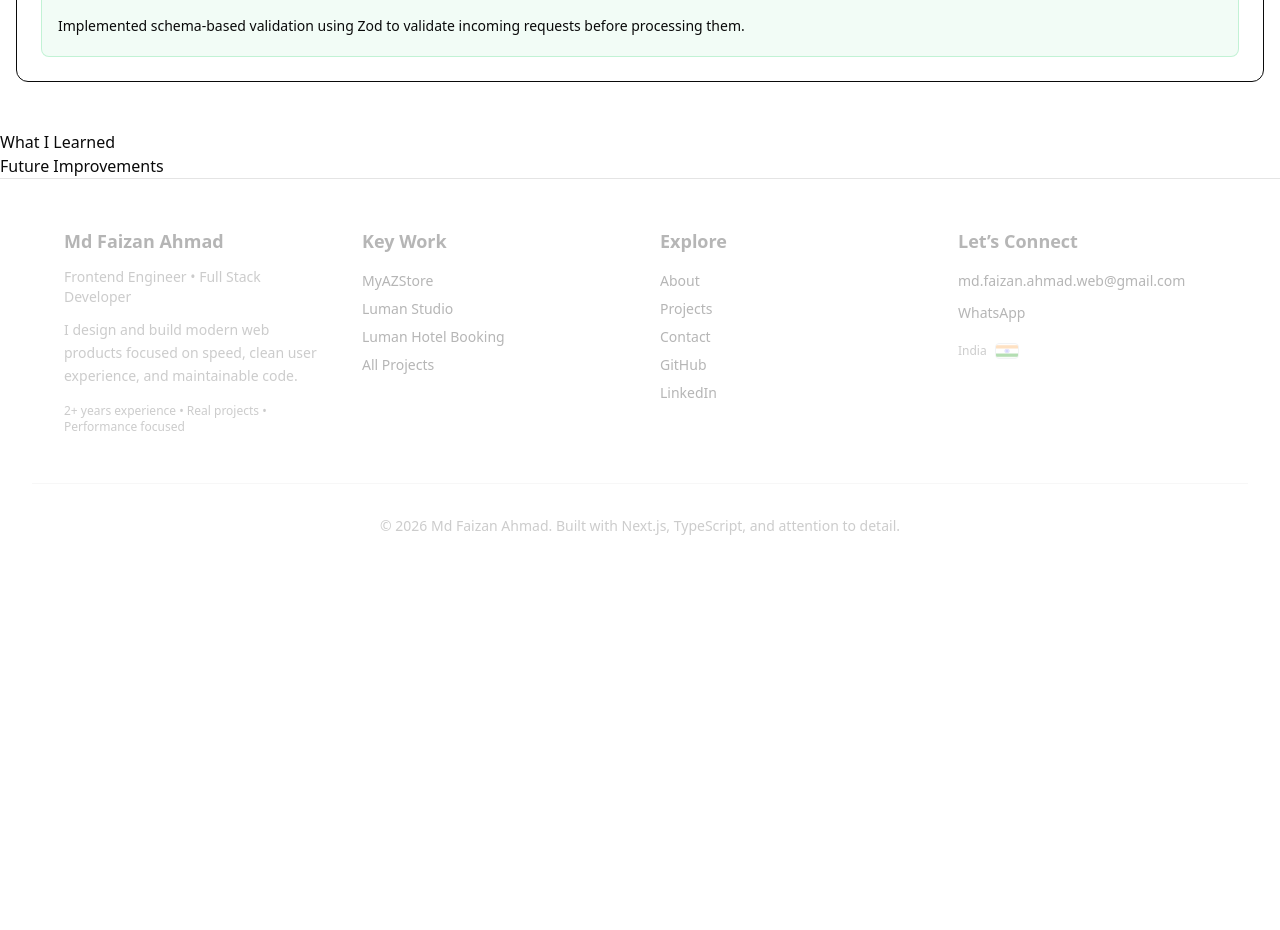
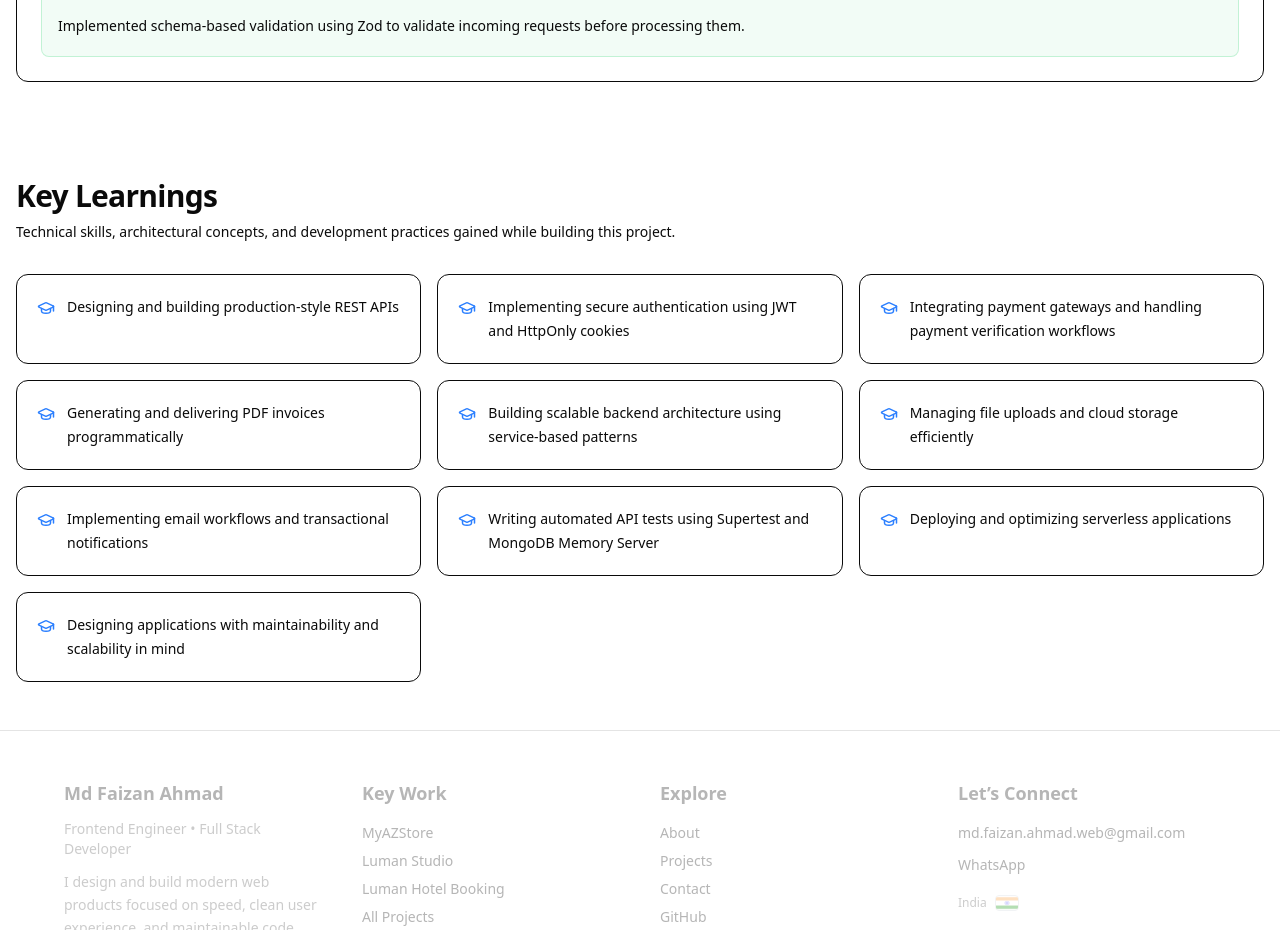
Before and after one commit to md-faizanahmad/Md_Faizan_Ahmad_Portfolio, a Next.js app: page /projects/mystore-admin-dashboard in a window 1280 px wide. Shown: the part 6360-7290 px from the top of the page. Before the commit the page ends 6944 px from the top, so only its background shows below. Built offline with nearby package versions, Linux system fonts and the light colour scheme.

Commit message:
feat(projects): add key learnings section for project case studies

```diff
--- a/src/app/projects/[slug]/page.tsx
+++ b/src/app/projects/[slug]/page.tsx
@@ -8,6 +8,7 @@ import ProjectFeatures from "@/components/projects/components/ProjectFeatures";
 import ProjectSecurity from "@/components/projects/components/ProjectSecurity";
 import ProjectEngineering from "@/components/projects/components/ProjectEngineering";
 import ProjectChallenges from "@/components/projects/components/ProjectChallenges";
+import ProjectLearning from "@/components/projects/components/ProjectLearning";
 
 interface PageProps {
   params: Promise<{
@@ -70,10 +71,10 @@ export default async function ProjectPage({ params }: PageProps) {
       <ProjectChallenges challenges={project.challenges} />
 
       {/* Learning */}
-      <section>What I Learned</section>
-
+      {/* <section>What I Learned</section> */}
+      <ProjectLearning learning={project.learning} />
       {/* Future */}
-      <section>Future Improvements</section>
+      {/* <section>Future Improvements</section> */}
     </main>
   );
 }
--- a/src/components/projects/components/ProjectLearning.tsx
+++ b/src/components/projects/components/ProjectLearning.tsx
@@ -0,0 +1,42 @@
+import { GraduationCap } from "lucide-react";
+
+interface ProjectLearningProps {
+  learning: string[];
+}
+
+export default function ProjectLearning({ learning }: ProjectLearningProps) {
+  return (
+    <section className="mx-auto max-w-7xl px-4 py-12">
+      {/* Header */}
+      <div className="mb-8">
+        <h2 className="text-3xl font-bold tracking-tight">Key Learnings</h2>
+
+        <p className="mt-2 text-sm text-muted-foreground">
+          Technical skills, architectural concepts, and development practices
+          gained while building this project.
+        </p>
+      </div>
+
+      <div className="grid gap-4 sm:grid-cols-2 lg:grid-cols-3">
+        {learning.map((item) => (
+          <div
+            key={item}
+            className="
+              flex items-start gap-3
+              rounded-xl
+              border
+              bg-card
+              p-5
+            "
+          >
+            <div className="mt-1">
+              <GraduationCap size={18} className="text-blue-500" />
+            </div>
+
+            <p className="text-sm leading-6">{item}</p>
+          </div>
+        ))}
+      </div>
+    </section>
+  );
+}
```
